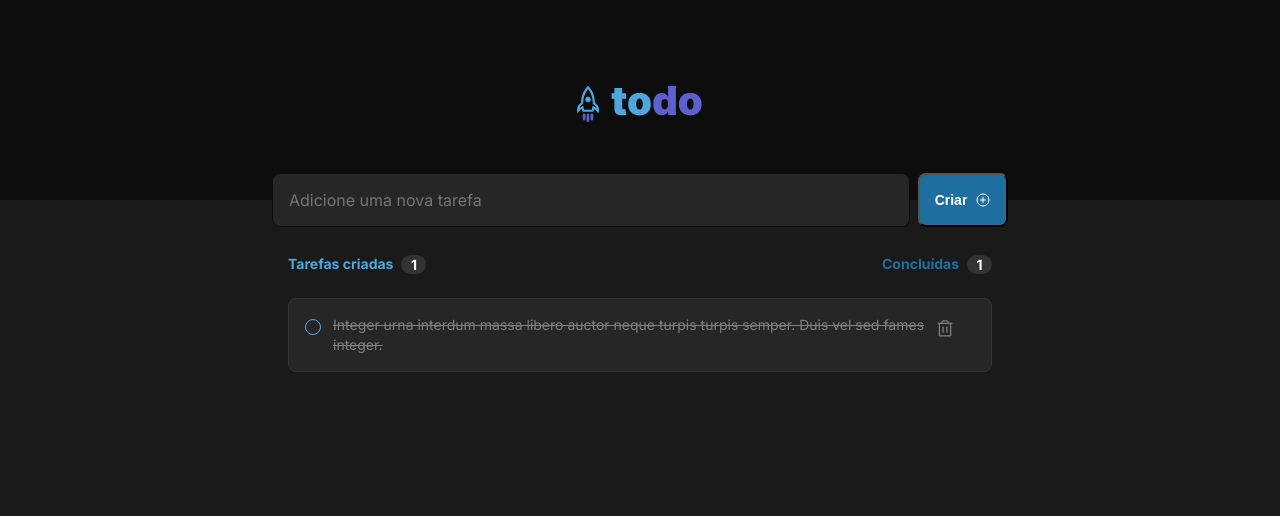
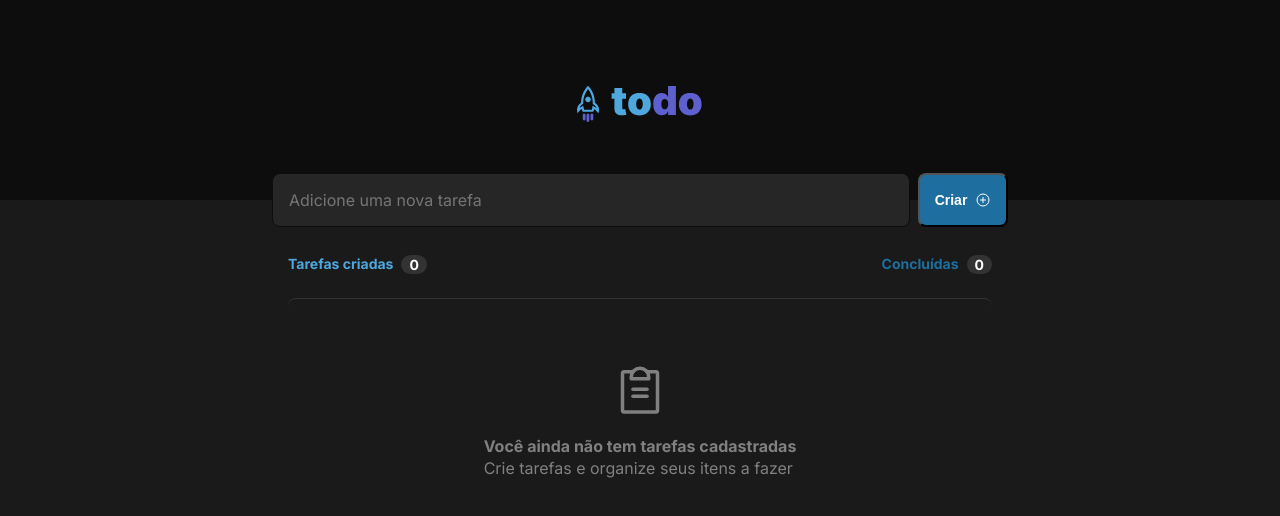
Before and after one commit to carlos-hr/todo-list, a React (Vite) app: page / in a window 1280 px wide. Shown: the top 516 px of the page. Built offline with nearby package versions, Linux system fonts and the light colour scheme.

Commit message:
feat: logic to complete a task

```diff
--- a/src/components/TasksContainer/TaskBoard/TaskBoard.module.css
+++ b/src/components/TasksContainer/TaskBoard/TaskBoard.module.css
@@ -33,7 +33,7 @@
   justify-content: center;
   align-items: center;
   padding: 0.125rem 0.5rem;
-  width: 1.5625rem;
+  min-width: 1.5625rem;
   height: 1.1875rem;
   border-radius: 999px;
 }
@@ -68,7 +68,6 @@
   display: flex;
   align-items: flex-start;
   padding: 1rem;
-
   min-height: 4.5rem;
   color: var(--gray-100);
   background: var(--gray-500);
@@ -84,7 +83,7 @@
 }
 
 .task p {
-  max-width: 39.5rem;
+  width: 39.5rem;
   margin-left: 0.75rem;
 }
 
--- a/src/components/TasksContainer/TaskBoard/index.tsx
+++ b/src/components/TasksContainer/TaskBoard/index.tsx
@@ -1,20 +1,32 @@
 import { ClipboardText, Trash } from "phosphor-react";
 import styles from "./TaskBoard.module.css";
 
-const TaskBoard = () => {
-  let counter = 1;
+interface Task {
+  id: number;
+  description: string;
+  isComplete: boolean;
+}
+
+interface TaskBoardProps {
+  tasks: Task[];
+  onToggleTask: (id: number) => void;
+}
+
+const TaskBoard = ({ tasks, onToggleTask }: TaskBoardProps) => {
+  const totalTasks = tasks.length;
+
   return (
     <div className={styles.container}>
       <header className={styles.header}>
         <p>
-          Tarefas criadas <span className={styles.counter}>{counter}</span>
+          Tarefas criadas <span className={styles.counter}>{totalTasks}</span>
         </p>
         <p>
-          Concluídas <span className={styles.counter}>{counter}</span>
+          Concluídas <span className={styles.counter}>{totalTasks}</span>
         </p>
       </header>
 
-      {counter === 0 ? (
+      {totalTasks === 0 ? (
         <div className={styles.emptyBoard}>
           <ClipboardText size={56} />
           <div className={styles.boardText}>
@@ -24,16 +36,17 @@ const TaskBoard = () => {
         </div>
       ) : (
         <div className={styles.taskList}>
-          <div className={styles.task}>
-            <input type="checkbox" />
-            <p className={styles.strikethroughText}>
-              Integer urna interdum massa libero auctor neque turpis turpis
-              semper. Duis vel sed fames integer.
-            </p>
-            <button>
-              <Trash size={20} />
-            </button>
-          </div>
+          {tasks.map((task) => (
+            <div className={styles.task} key={task.id}>
+              <input type="checkbox" onChange={() => onToggleTask(task.id)} />
+              <p className={task.isComplete ? styles.strikethroughText : ""}>
+                {task.description}
+              </p>
+              <button>
+                <Trash size={20} />
+              </button>
+            </div>
+          ))}
         </div>
       )}
     </div>
--- a/src/components/TasksContainer/index.tsx
+++ b/src/components/TasksContainer/index.tsx
@@ -4,33 +4,47 @@ import TaskBoard from "./TaskBoard";
 
 type Task = {
   id: number;
-  task: string;
+  description: string;
+  isComplete: boolean;
 };
 
 const TasksContainer = () => {
   const [tasks, setTasks] = useState<Task[]>([]);
   const [newTask, setNewTask] = useState("");
 
-  const addTask = (e: FormEvent) => {
+  const onAddTask = (e: FormEvent) => {
     e.preventDefault();
     setTasks([
       ...tasks,
       {
         id: tasks.length + 1,
-        task: newTask,
+        description: newTask,
+        isComplete: false,
       },
     ]);
     setNewTask("");
   };
 
+  const onToggleTask = (id: number) => {
+    const taskStatus = tasks.map((task) => {
+      if (task.id === id) {
+        return { ...task, isComplete: !task.isComplete };
+      }
+      return task;
+    });
+
+    setTasks(taskStatus);
+  };
+
+  console.log(tasks);
   return (
     <>
       <NewTaskForm
         setNewTask={setNewTask}
         newTask={newTask}
-        addTask={addTask}
+        onAddTask={onAddTask}
       />
-      <TaskBoard />
+      <TaskBoard tasks={tasks} onToggleTask={onToggleTask} />
     </>
   );
 };
```
